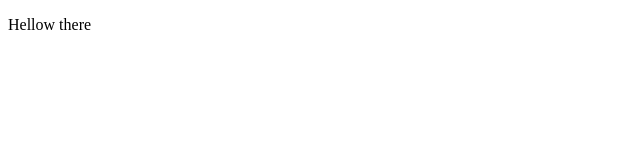
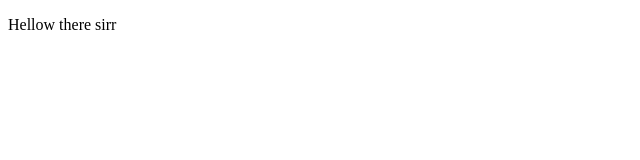
Before and after one commit to patwer/Week-2-IP-Birthday, a plain HTML site: page index.html in a window 1280 px wide. Shown: the full height of the page, 0-640 px from the left. Drawn offline with Linux system fonts and the light colour scheme.

Commit message:
update index

```diff
--- a/index.html
+++ b/index.html
@@ -7,5 +7,5 @@
 
 </head>
 <body>
-    <p>Hellow there</p>
+    <p>Hellow there sirr</p>
 </body>
```
